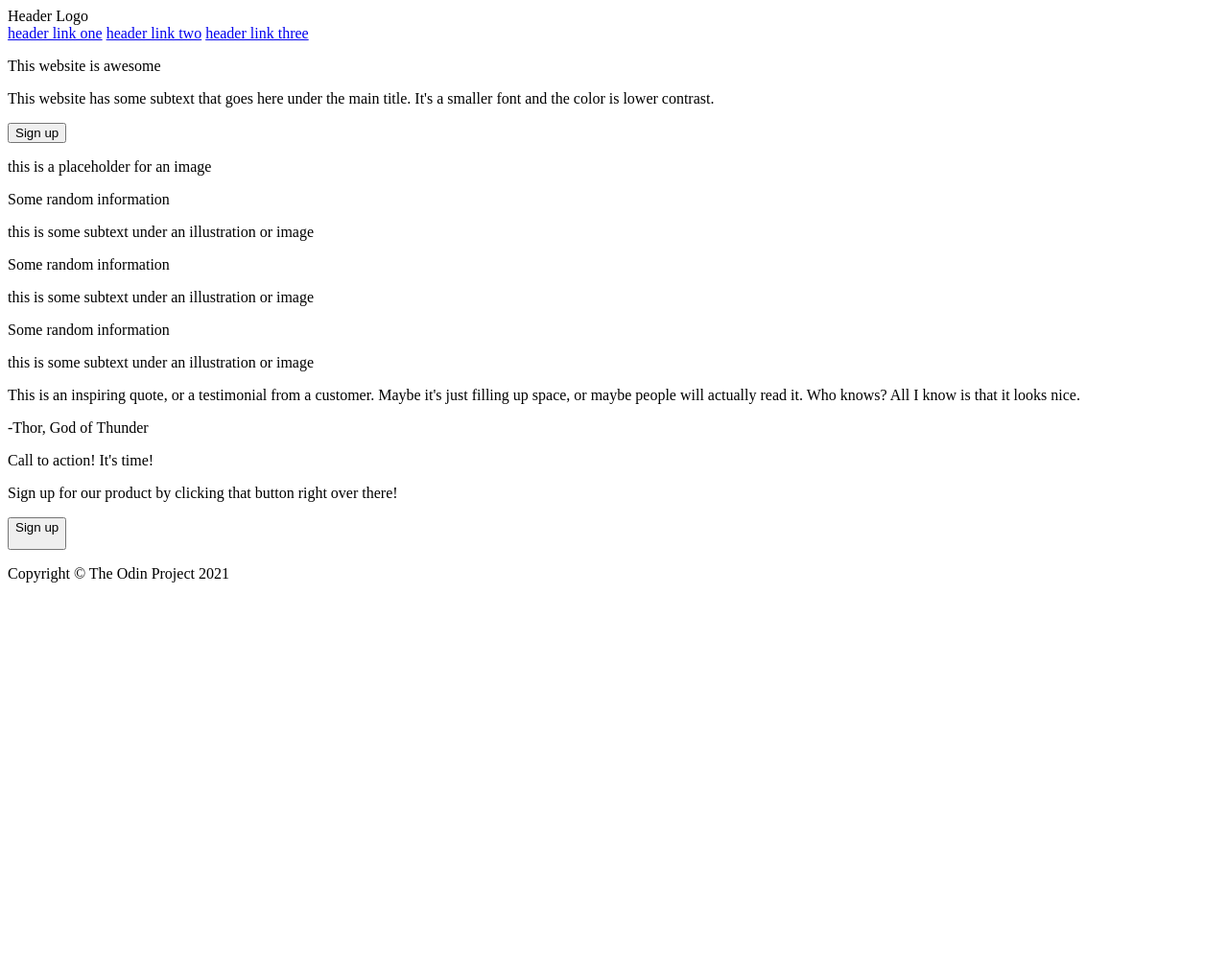
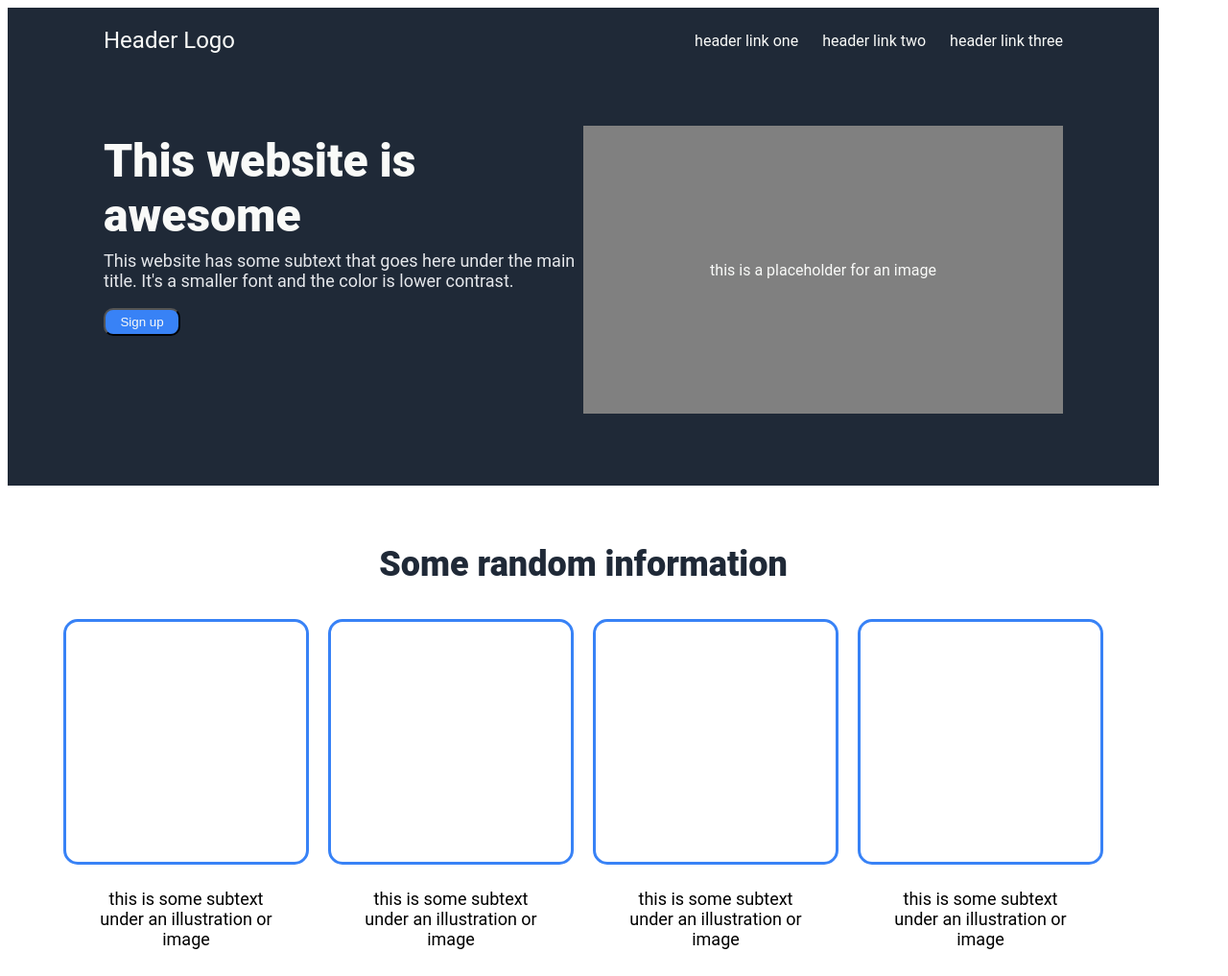
Before and after one commit to jeseravi/landing_project, a plain HTML site: page index.html in a window 1280 px wide. Shown: the top 1017 px of the page at 96% size. Before the commit the page ends 800 px from the top, so only its background shows below. Drawn offline with Linux system fonts and the light colour scheme.

Commit message:
Add flexbox to CSS. Finish first draft.

```diff
--- a/index.html
+++ b/index.html
@@ -5,14 +5,17 @@
     <meta http-equiv="X-UA-Compatible" content="IE=edge">
     <meta name="viewport" content="width=device-width, initial-scale=1.0">
     <title>Landing</title>
+    <link rel="stylesheet" href="styles.css">
 </head>
 <body>
+
     <div class="header">
         <div class="header-logo">Header Logo</div>
+        <div class="header-links">
             <a href="www.google.com">header link one</a>
             <a href="www.google.com">header link two</a>
             <a href="www.google.com">header link three</a>
-
+        </div>
     </div>
 
     <div class="blocks1-2">
@@ -31,22 +34,28 @@
 
     <div class="block-3">
 
+        <p class="block-3-title">Some random information</p>
+
+        <div class="block-3-row">
             <div class="block-3-multi">
-            <p class="3-title">Some random information</p>
                 <div class="placeholder-block"></div>
-            <p class="3-subtext">this is some subtext under an illustration or image</p>
+                <p class="block-3-subtext">this is some subtext under an illustration or image</p>
             </div>
 
             <div class="block-3-multi">
-            <p class="3-title">Some random information</p>
                 <div class="placeholder-block"></div>
-            <p class="3-subtext">this is some subtext under an illustration or image</p>
+                <p class="block-3-subtext">this is some subtext under an illustration or image</p>
             </div>
 
             <div class="block-3-multi">
-            <p class="3-title">Some random information</p>
                 <div class="placeholder-block"></div>
-            <p class="3-subtext">this is some subtext under an illustration or image</p>
+                <p class="block-3-subtext">this is some subtext under an illustration or image</p>
+            </div>
+
+            <div class="block-3-multi">
+                <div class="placeholder-block"></div>
+                <p class="block-3-subtext">this is some subtext under an illustration or image</p>
+            </div>
         </div>
 
     </div>
@@ -58,15 +67,22 @@
 
     </div>
 
+    <div class="overarching-block-5">
+
+
         <div class="block-5">
 
-        <div class="block-5.1">
+            <div class="block-5-1">
 
-            <p class="block-5.1-header">Call to action! It's time!</p>
-            <p class="block-5.1-subtext">Sign up for our product by clicking that button right over there!</p>
-            <button class="block-5.1-button">Sign up</p>
+                <p class="block-5-1-header">Call to action! It's time!</p>
+                <p class="block-5-1-subtext">Sign up for our product by clicking that button right over there!</p>
+            </div>
+
+            <button class="block-5-1-button">Sign up</p>
 
         </div>
+
+
 
     </div>
 
@@ -76,6 +92,5 @@
 
     </div>
 
-
 </body>
 </html>
--- a/styles.css
+++ b/styles.css
@@ -0,0 +1,215 @@
+body {
+    display:flex;
+    flex-direction: column;
+    font-family: 'Roboto', sans-serif;
+    max-width: 1200px;
+
+}
+
+a {
+    text-decoration: none;
+    color:#F9FAF8;
+}
+
+.header {
+    display:flex;
+    background-color:#1F2937;
+    justify-content: center;
+    align-items: center;
+}
+
+.header-logo {
+    color:#F9FAF8;
+    flex:1;
+    padding-left:100px;
+    padding-top:20px;
+    font-size:24px;
+    padding-bottom:75px;
+}
+
+.header-links {
+    display:flex;
+    gap:25px;
+    padding-right:100px;
+    padding-top:20px;
+    padding-bottom:75px;
+}
+
+.blocks1-2 {
+    background-color:#1F2937;
+    display:flex;
+    padding-left:100px;
+    padding-right:100px;
+    padding-bottom: 75px;
+    height:300px;
+    justify-content: center;
+
+}
+
+.block-1 {
+    flex:1;
+    display:flex;
+    flex-direction: column;
+    max-width:800px;
+    margin-top:-40px;
+
+}
+
+.big-words {
+    color:#F9FAF8;
+    font-size: 48px;
+    font-weight: 800;
+}
+
+.regular-words {
+    font-size: 18px;
+    color:#E5E7EB;
+    margin-top:-40px;
+}
+
+.block-2 {
+    color:#F9FAF8;
+    flex:1;
+    display:flex;
+    background-color: grey;
+    justify-content: center;
+    align-items: center;
+    max-width:800px;
+}
+
+
+.sign-up-1 {
+
+    border-radius: 10px;
+    padding: 5px;
+    padding-left:15px;
+    padding-right:15px;
+    color:#F9FAF8;
+    background-color: #3882F6 ;
+    width:80px;
+}
+
+.block-3 {
+    padding-top:25px;
+    padding-bottom:25px;
+    display:flex;
+    padding-left:150px;
+    padding-right:150px;
+    flex-direction: column;
+    justify-content: center;
+    align-content: center;
+    align-items: center;
+
+
+}
+
+.block-3-title {
+    display:flex;
+    font-weight: 800;
+    font-size: 36px;
+    color:#1F2937;
+
+}
+
+.block-3-row {
+    display:flex;
+    gap:20px;
+
+
+}
+
+.placeholder-block {
+    display: flex;
+    border:3px solid #3882F6;
+    border-radius: 15px;
+    height:250px;
+    width:250px;
+
+}
+
+.block-3-subtext {
+    display:flex;
+    font-size: 18px;
+    margin:25px;
+    text-align: center;
+
+}
+
+.block-4 {
+    background-color: #E5E7EB;
+    height:fit-content;
+    padding-top:75px;
+    padding-bottom:75px;
+    padding-left:100px;
+    padding-right:100px;
+
+}
+
+.quote {
+    font-size: 36px;
+    font-style:italic;
+
+}
+
+.quote-subtext {
+    text-align: right;
+    padding-right:75px;
+    font-weight: bold;
+}
+
+
+.overarching-block-5 {
+    display:flex;
+    flex-direction:row;
+    justify-content: center;
+    padding-top:75px;
+    padding-bottom:75px;
+
+
+}
+
+.block-5 {
+
+    background-color: #3882F6;
+    color:#F9FAF8;
+    display:flex;
+    width:750px;
+    justify-content: center;
+    gap:100px;
+    padding:25px;
+
+}
+
+.block-5-1 {
+    display:flex;
+    flex-direction:column;
+
+}
+
+.block-5-1-button {
+    display:flex;
+    border-radius: 10px;
+    color:#F9FAF8;
+    border-color:#F9FAF8;
+    background-color: #3882F6 ;
+    width:80px;
+    height:25px;
+    align-content: center;
+    align-items: center;
+    justify-content: center;
+    margin-top:20px;
+
+
+
+}
+
+.block-5-1-header{
+    font-weight: bold;
+    margin-bottom: -15px;
+}
+
+.footer {
+    background-color: #1F2937;
+    color:#F9FAF8;
+    text-align:center;
+}
```
Lines whose indentation alone changed are shown as unchanged.
